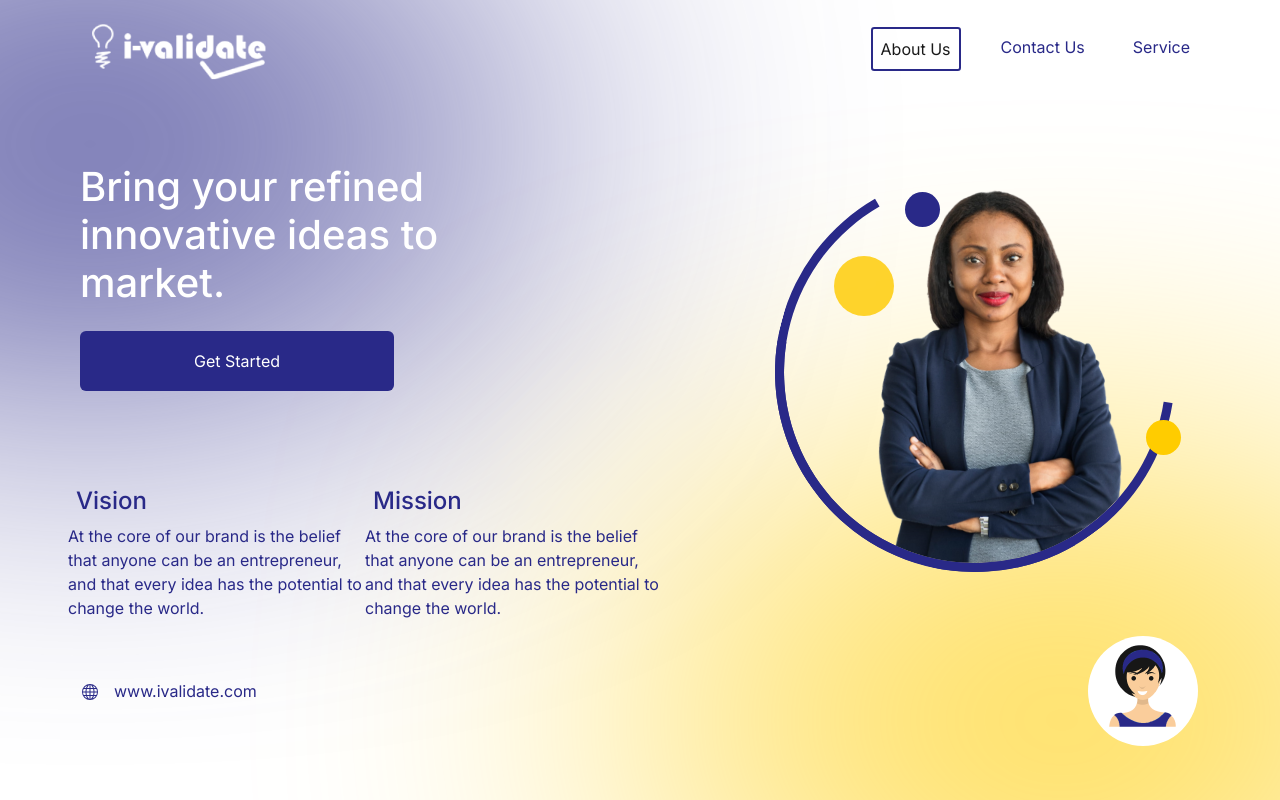
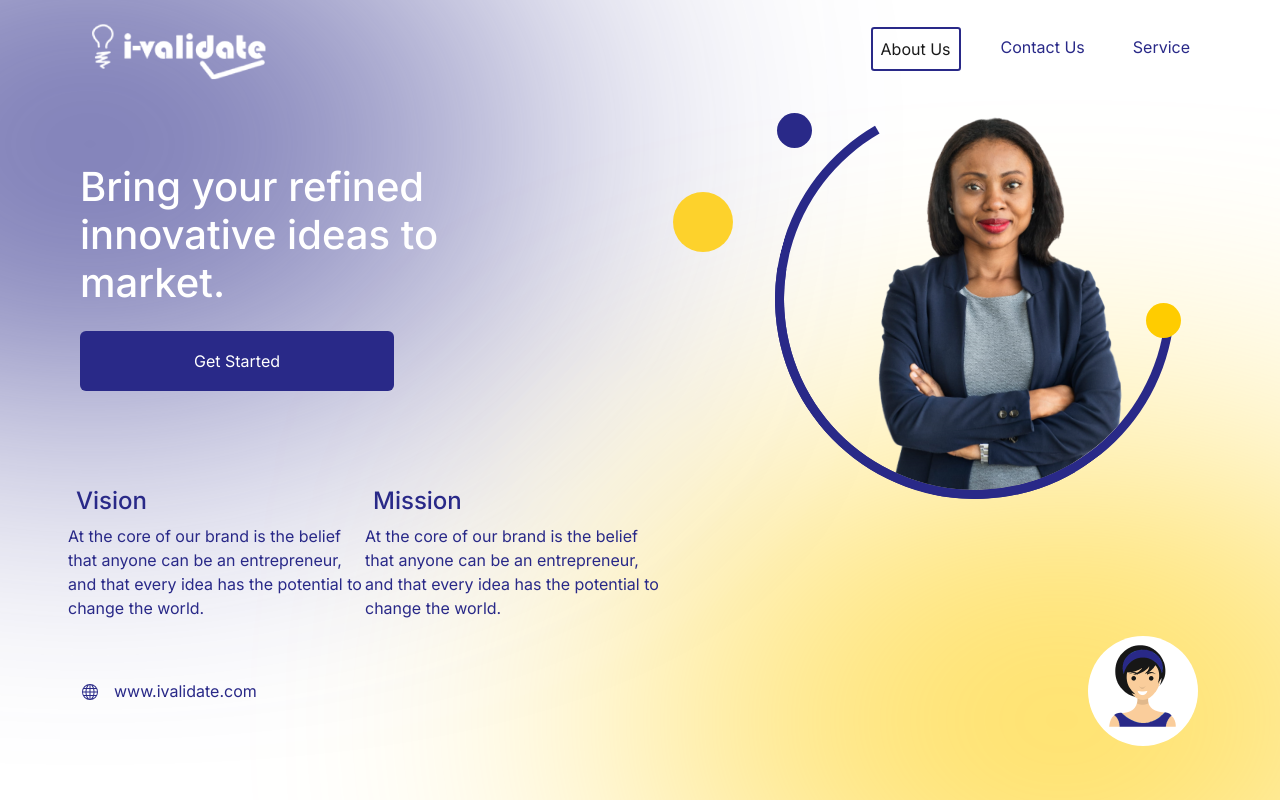
Before and after one commit to ADA-Software-Engineering-Program/i-validate-landing-page, a React (Create React App) app: page / in a window 1280 px wide. Built offline with nearby package versions, Linux system fonts and the light colour scheme; the HTML template or start-up script is replaced by a standard one.

Commit message:
worked on the responsiveness of the about page

```diff
--- a/src/About/About.js
+++ b/src/About/About.js
@@ -17,12 +17,12 @@ const About = () => {
           </h1>
           <button className="btn heroBtn mt-4 text-white">Get Started</button>
         </div>
-        <div className="col-md-6 position-relative">
+        <div className="col-md-6 position-relative leftCol">
           <div className="img-arc">
             <img src={landImg} className="landImg" alt="business woman" />
           </div>
           <div className="img-arc arc-right"></div>
-          <div className="small-circle"></div>
+          <div className="small-circle small-circle-main"></div>
           <div className="small-circle circle-right"></div>
           <div className="mid-circle"></div>
         </div>
--- a/src/About/landing.css
+++ b/src/About/landing.css
@@ -8,7 +8,6 @@
     width: 12rem;
     /* height: 3rem; */
 }
-
 
 li{
     color: rgba(41, 41, 136, 1);
@@ -59,6 +58,9 @@ li{
 .arc-right {
     transform: rotate(-36deg);
 }
+.leftCol {
+    position: relative;
+}
 
 .small-circle {
     position: absolute;
@@ -72,8 +74,13 @@ li{
 
 .circle-right {
     right: 17%;
-    top: 110%;
+    top: 70%;
     background-color: rgba(255, 204, 0, 1);
+}
+
+.small-circle-main {
+    left: 21%;
+    top: 5%;
 }
 
 .Lo {
@@ -83,8 +90,8 @@ li{
     position: absolute;
     width: 60px;
     height: 60px;
-    right: 61%;
-    top: 54%;
+    left: 5%;
+    top: 32%;
     border-radius: 50%;
     background-color: rgba(254, 207, 23, 0.9);
     /* filter: blur(6px); */
@@ -141,6 +148,9 @@ li{
 .nav-gap {
     gap: 2rem;
 }
+.leftCol {
+    display: none;
+}
 
 
 @media screen and (min-width:1024px) {
@@ -154,7 +164,19 @@ li{
         justify-content: space-between;
         padding: 2rem 5rem;
     }
+    .leftCol {
+        display: block;
+    }
+}
 
+@media screen and (min-width:725px) {
+
+    .leftCol {
+        display: block;
+    }
+    .img-arc {
+        top: 0;
+    }
 
 
 }
--- a/src/newContactPage/contact.css
+++ b/src/newContactPage/contact.css
@@ -11,7 +11,6 @@
 
 .contact-details {
     margin-top: 4.5rem;
-
 }
 .contact-details h1 {
   font-family: "MadaniArabic-Medium", "inter";
@@ -58,7 +57,7 @@
         font-size: 3.5rem;
       }
 }
-@media (max-width: 725px) {
+@media (max-width: 769px) {
     .contact-details h1 {
         font-size: 3rem;
       }
```
